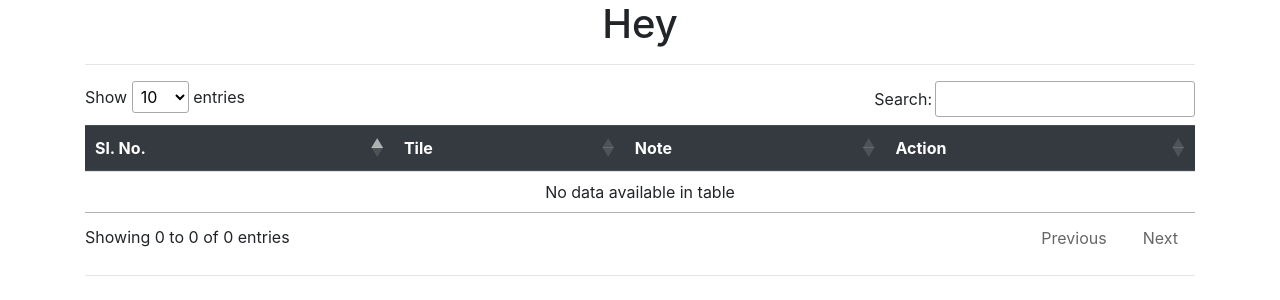
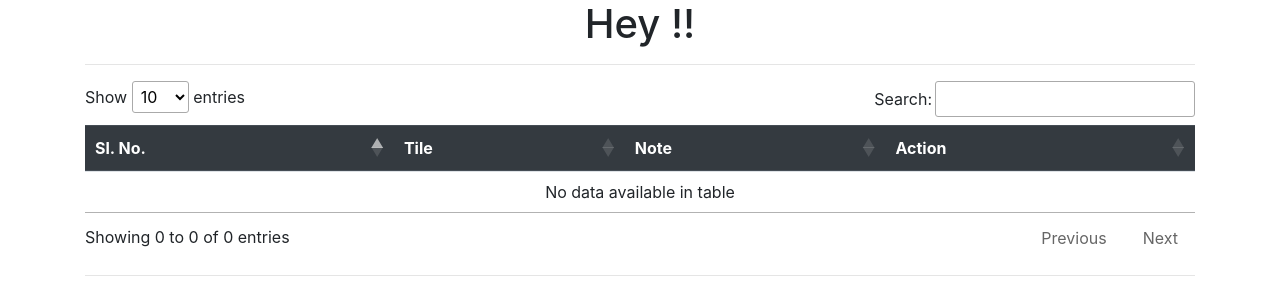
Before and after one commit to d-shaktiranjan/PocketNote, a PHP site: page /web_note/ in a window 1280 px wide. Shown: the part 60-360 px from the top of the page. Run offline with PHP 8.4, Linux system fonts and the light colour scheme; the visitor is signed in with stand-in values (Sample User, id 1); data that the repository does not hold is empty; some libraries are stand-ins or nearby versions.

Commit message:
Minor UI Changes

```diff
--- a/index.php
+++ b/index.php
@@ -37,13 +37,15 @@
          crossorigin="anonymous">
     <link rel="stylesheet" href="//cdn.datatables.net/1.10.21/css/jquery.dataTables.min.css">
 
+    <link rel="stylesheet" href="theme.css">
+
     <title>WebNote | <?php echo $name?></title>
 </head>
 
 <body>
 <?php include 'parts/navbar.php'?>
 
-    <h1 align="center">Hey <?php echo $name?></h1>
+    <h1 align="center">Hey <?php echo $name?>!!</h1>
     <div class="container">
     <hr>
     <?php include 'parts/_note.php'?>
```
